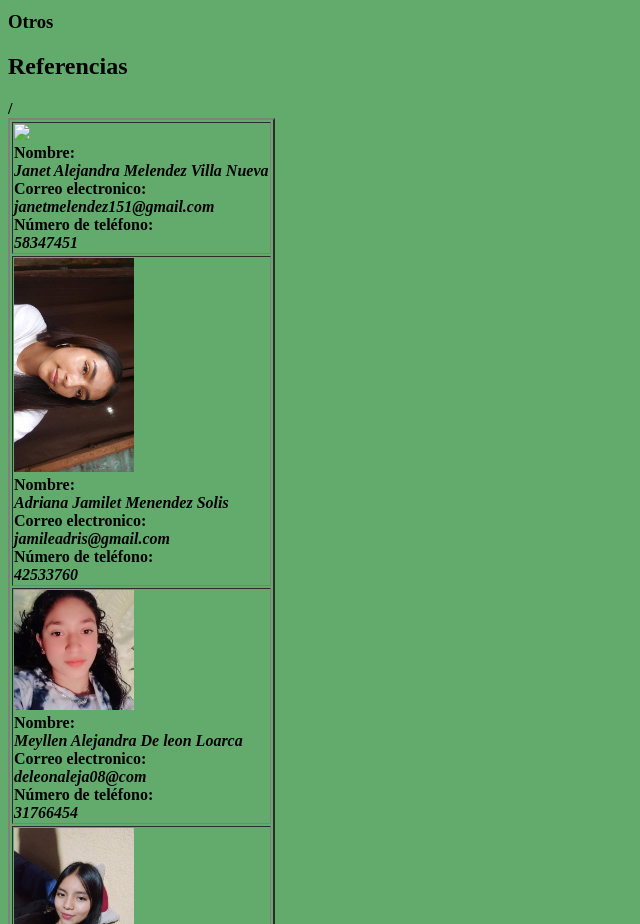
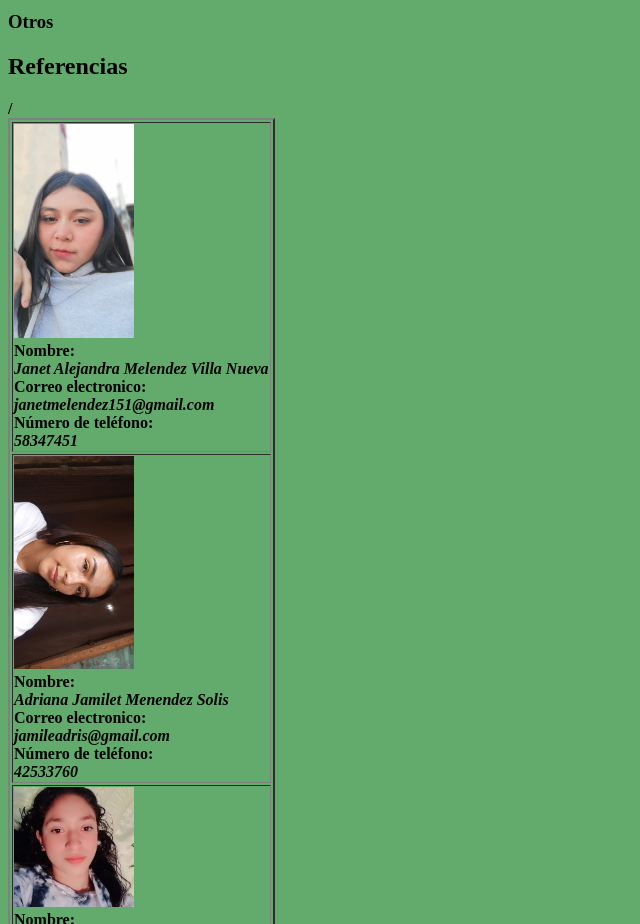
Before and after one commit to yulianmendez17/Examen-united-by-the-goal, a plain HTML site: page Spencer.html in a window 1280 px wide. Shown: the part 1520-2444 px from the top of the page, without its empty margins (0-640 px from the left). Drawn offline with Linux system fonts and the light colour scheme.

Commit message:
Update Spencer.html

```diff
--- a/Spencer.html
+++ b/Spencer.html
@@ -48,7 +48,7 @@ Hoja de vida
 <table border="2">
 <tr>
 <td>
-  <img src="Ashley.jpg" heigth = "110" width = "120" ><br>
+  <img src="Alejandra.jpg" heigth = "110" width = "120" ><br>
  <b> Nombre:</b><br>
 <i>Janet Alejandra Melendez Villa Nueva</i><br>
   <b>Correo electronico:</b><br>
```
